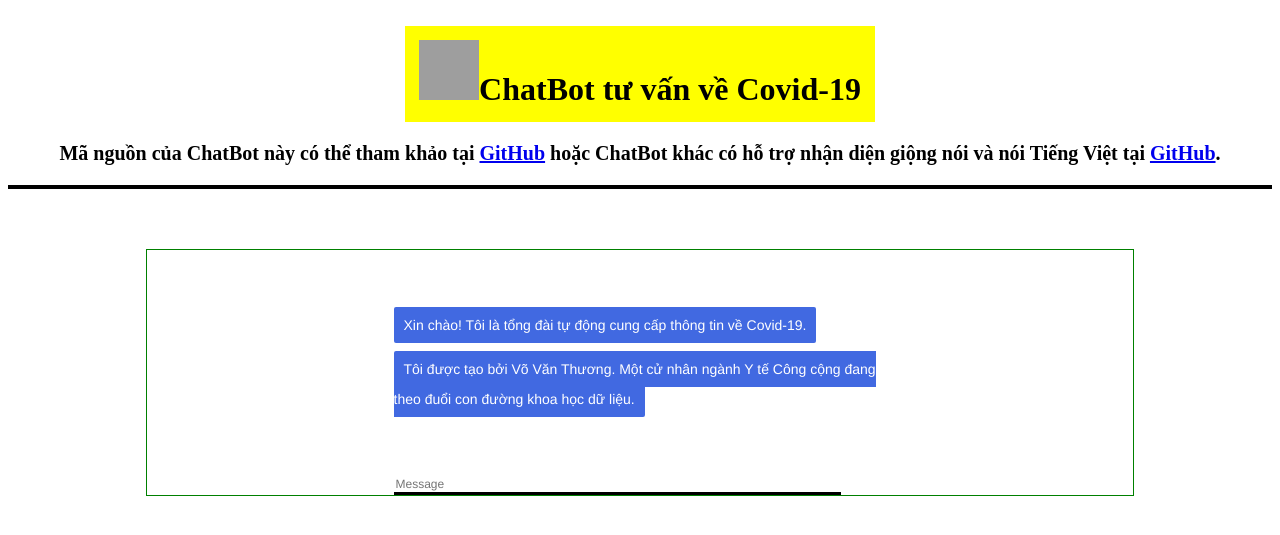
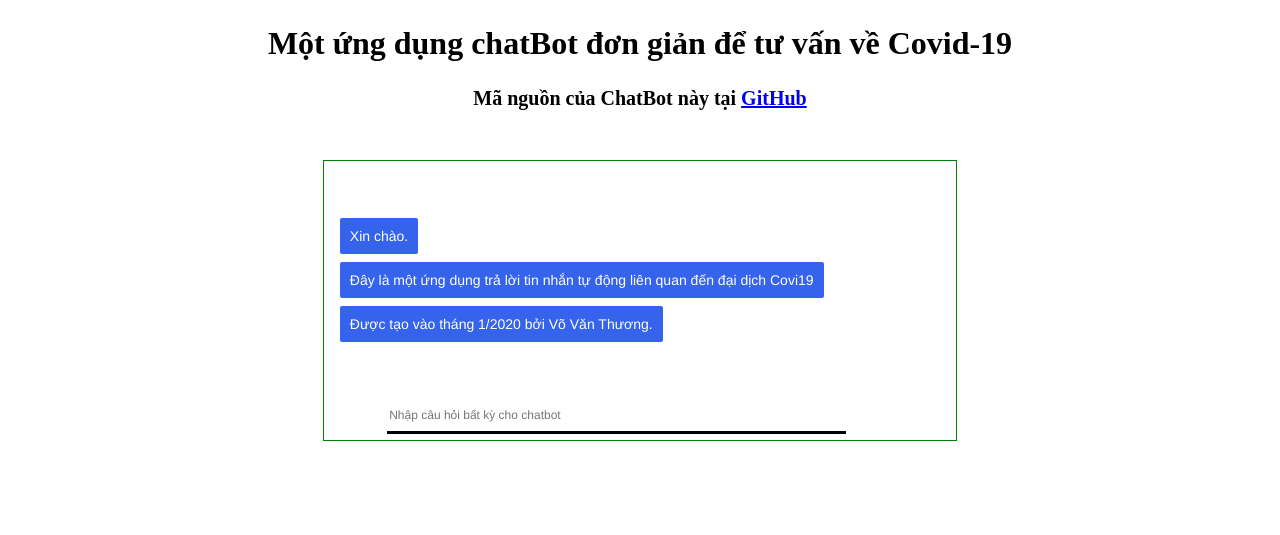
Before and after one commit to thuongvovan/Covid19-Chatbot, a Flask app: template app/templates/home.html in a window 1280 px wide. Shown: the top 535 px of the page. Run offline with Flask 2, Linux system fonts and the light colour scheme; the template is opened without the code that fills it, so the values that code supplies are empty; parts of the project's set-up code (start-up, migrations or seed data) failed here and were passed over; some libraries are stand-ins or nearby versions; grey boxes are pictures that could not be loaded.

Commit message:
edit html

```diff
--- a/app/main.py
+++ b/app/main.py
@@ -87,7 +87,7 @@ app = Flask(__name__)
 
 @app.route("/")
 def home():
-    return render_template("home_v2.html")
+    return render_template("home.html")
 
 @app.route("/get")
 def get_bot_response():
--- a/app/templates/home.html
+++ b/app/templates/home.html
@@ -2,22 +2,23 @@
 <html>
   <title>Chatbot tư vấn về Covid-19 của Võ Văn Thương</title>
   <head>
+    <meta charset="UTF-8">
     <link
       rel="shortcut icon"
       type="image/x-icon"
       href="https://user-images.githubusercontent.com/20112458/49326597-773b7280-f57a-11e8-853d-20ed61d18b0d.png"
     />
     <script src="https://ajax.googleapis.com/ajax/libs/jquery/3.2.1/jquery.min.js"></script>
+    <link rel="stylesheet" href="home.css">
     <style>
         body {
           font-family: "Times New Roman";
         }
         h1 {
-        background-color: yellow;
-        display: inline-block;
           font-size: 2em;
-        margin: 0;
-        padding: 14px;
+          margin: 10px;
+          padding: 15px;
+          text-align: center;
         }
         h3 {
           color: black;
@@ -28,19 +29,22 @@
         #chatbox {
           margin-left: auto;
           margin-right: auto;
-        width: 50%;
+          width: 95%;
           margin-top: 60px;
         }
         #userInput {
           margin-left: auto;
           margin-right: auto;
-        width: 50%;
+          margin-top: 5%;
+          margin-bottom: 1%;
+          width: 80%;
           margin-top: 60px;
         }
         #textInput {
           width: 90%;
           border: none;
           border-bottom: 3px solid black;
+          line-height: 30px;
           font-family: "Helvetica";
           font-size: 12px;
         }
@@ -52,7 +56,7 @@
           line-height: 30px;
         }
         .userText span {
-        background-color: #808080;
+          background-color: #2c8029;
           padding: 10px;
           border-radius: 2px;
         }
@@ -64,7 +68,7 @@
           line-height: 30px;
         }
         .botText span {
-        background-color: #4169e1;
+          background-color: #3663ec;
           padding: 10px;
           border-radius: 2px;
         }
@@ -77,47 +81,40 @@
         .boxed {
           margin-left: auto;
           margin-right: auto;
-        width: 78%;
-        margin-top: 60px;
+          width: 50%;
+          margin-top: 50px;
+          margin-bottom: 10px;
           border: 1px solid green;
         }
         .box {
           border: 2px solid black;
         }
+
     </style>
+
   </head>
   <body>
-    <img />
-    <center>
-      <h1>
-        <img
-          src="https://raw.githubusercontent.com/thuongvovan/covid19-chatbot/master/virus.png"
-          alt="CANDICE"
-          style="width:60px;height:60px;"
-        />ChatBot tư vấn về Covid-19
-      </h1>
-    </center>
+    <div style="margin: auto" class="border border-light p-3 w-50 shadow">
+      <h1>Một ứng dụng chatBot đơn giản để tư vấn về Covid-19</h1>
+    </div>
     <h3>
-      <p>
-        Mã nguồn của ChatBot này có thể tham khảo tại
-        <a href="https://github.com/thuongvovan/covid19-chatbot">GitHub</a>
-        hoặc ChatBot khác có hỗ trợ nhận diện giộng nói và nói Tiếng Việt tại
-        <a href="https://github.com/thuongvovan/auto_info_call_center">GitHub</a>.
-      </p>
+        Mã nguồn của ChatBot này tại <a href="https://github.com/thuongvovan/covid19-chatbot">GitHub</a>
     </h3>
-    <div class="box"></div>
     <div class="boxed">
       <div>
         <div id="chatbox">
           <p class="botText">
-            <span>Xin chào! Tôi là tổng đài tự động cung cấp thông tin về Covid-19. </span>
+            <span>Xin chào. </span>
           </p>
           <p class="botText">
-            <span>Tôi được tạo bởi Võ Văn Thương. Một cử nhân ngành Y tế Công cộng đang theo đuổi con đường khoa học dữ liệu. </span>
+            <span>Đây là một ứng dụng trả lời tin nhắn tự động liên quan đến đại dịch Covi19 </span>
+          </p>
+          <p class="botText">
+            <span>Được tạo vào tháng 1/2020 bởi Võ Văn Thương.</span>
           </p>
         </div>
         <div id="userInput">
-          <input id="textInput" type="text" name="msg" placeholder="Message" />
+          <input id="textInput" type="text" name="msg" placeholder="Nhập câu hỏi bất kỳ cho chatbot" />
         </div>
       </div>
       <script>
```
Also changed, not shown: app/templates/home_v2.html (deleted, +0 -158 lines), 2 other files. Lines whose indentation alone changed are shown as unchanged.
